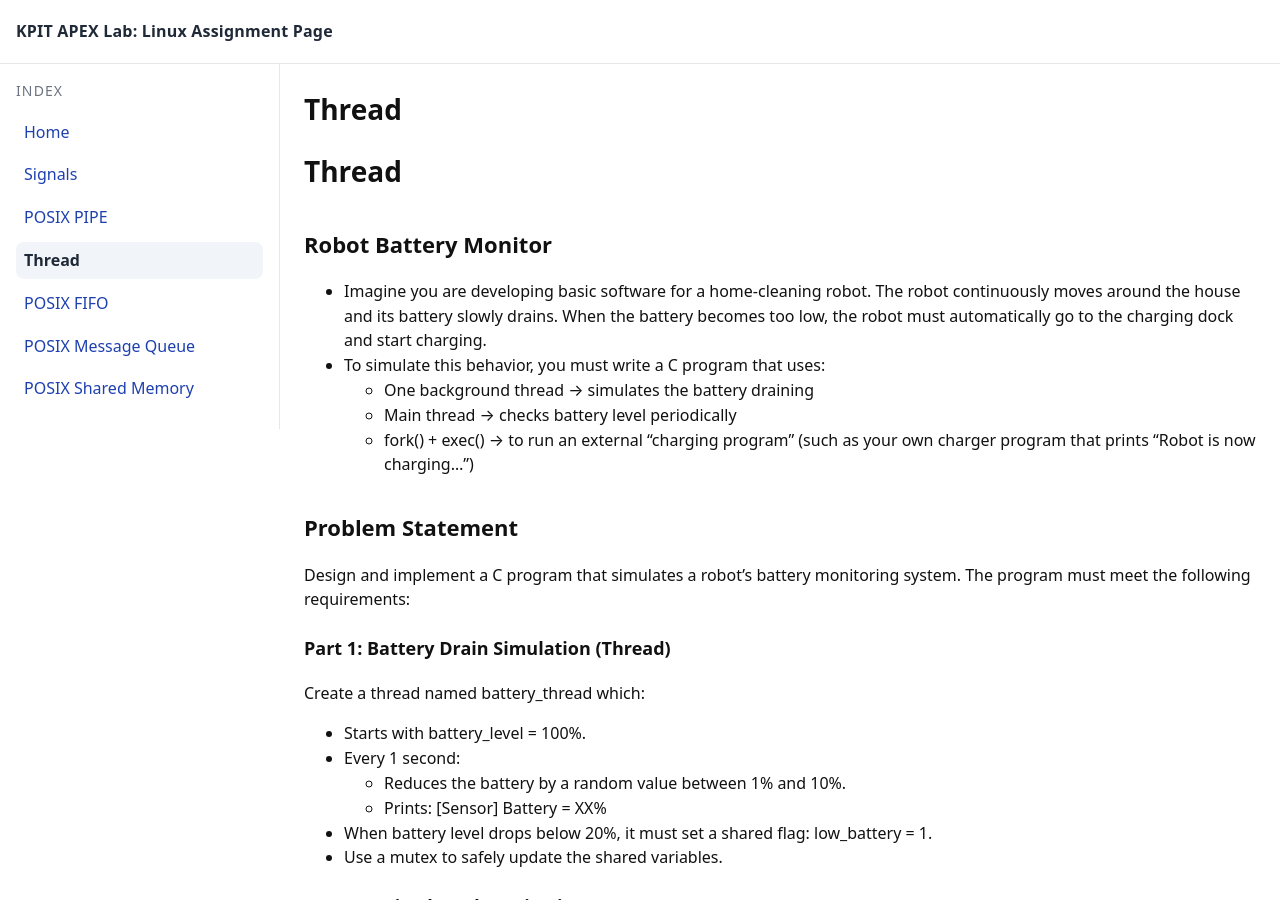
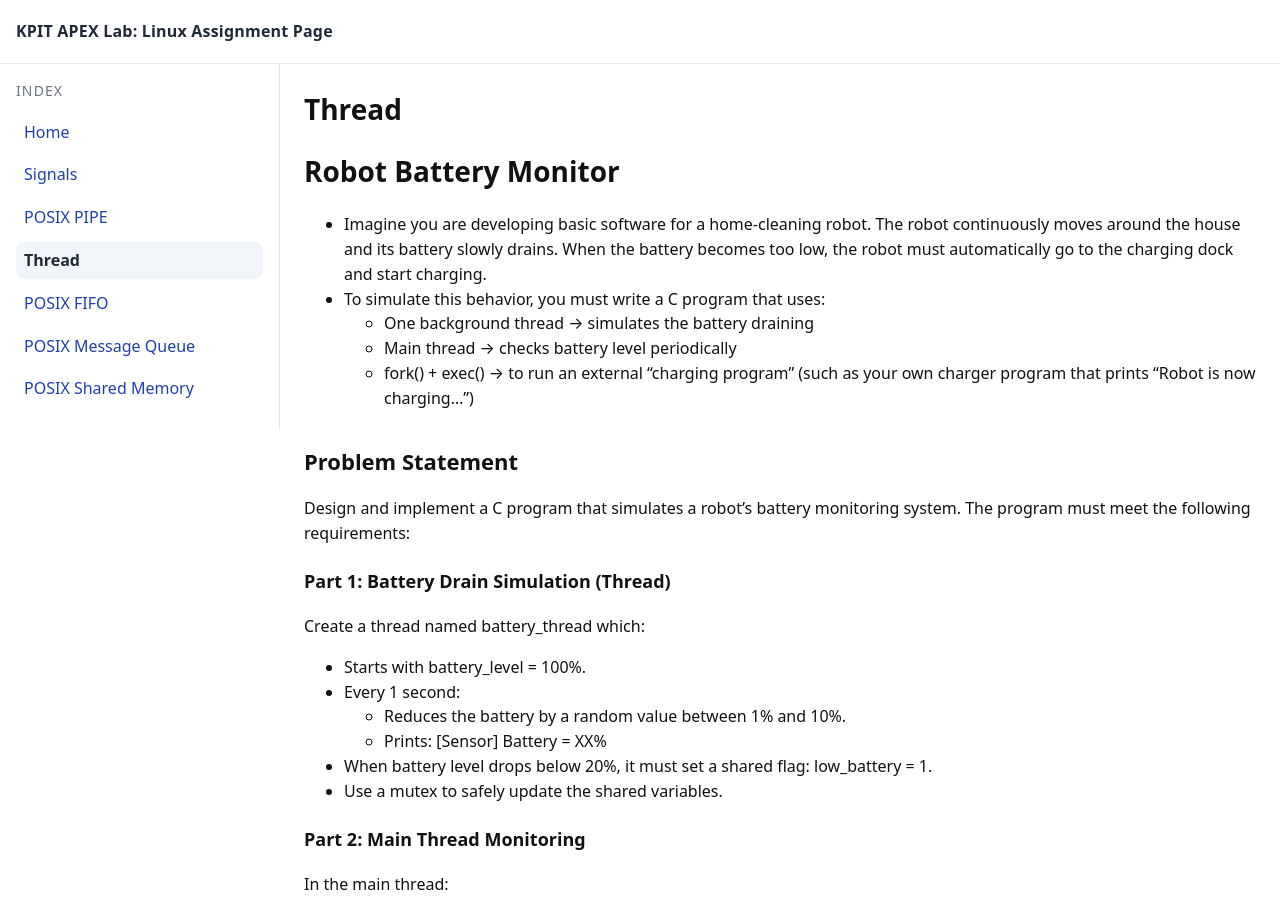
Before and after one commit to kAPEXLab/assignment, a Jekyll site: the page built from thread.md, in a window 1280 px wide and 900 px high. Built offline with Jekyll 4.4.1, drawn with Linux system fonts in a browser that asks for light colours.

Commit message:
Update thread.md

```diff
--- a/thread.md
+++ b/thread.md
@@ -5,8 +5,7 @@ nav: true
 nav_order: 3
 ---
 
-# Thread
-## Robot Battery Monitor
+# Robot Battery Monitor
 
 * Imagine you are developing basic software for a home-cleaning robot. The robot continuously moves around the house and its battery slowly drains. When the battery becomes too low, the robot must automatically go to the charging dock and start charging.
 * To simulate this behavior, you must write a C program that uses:
```
